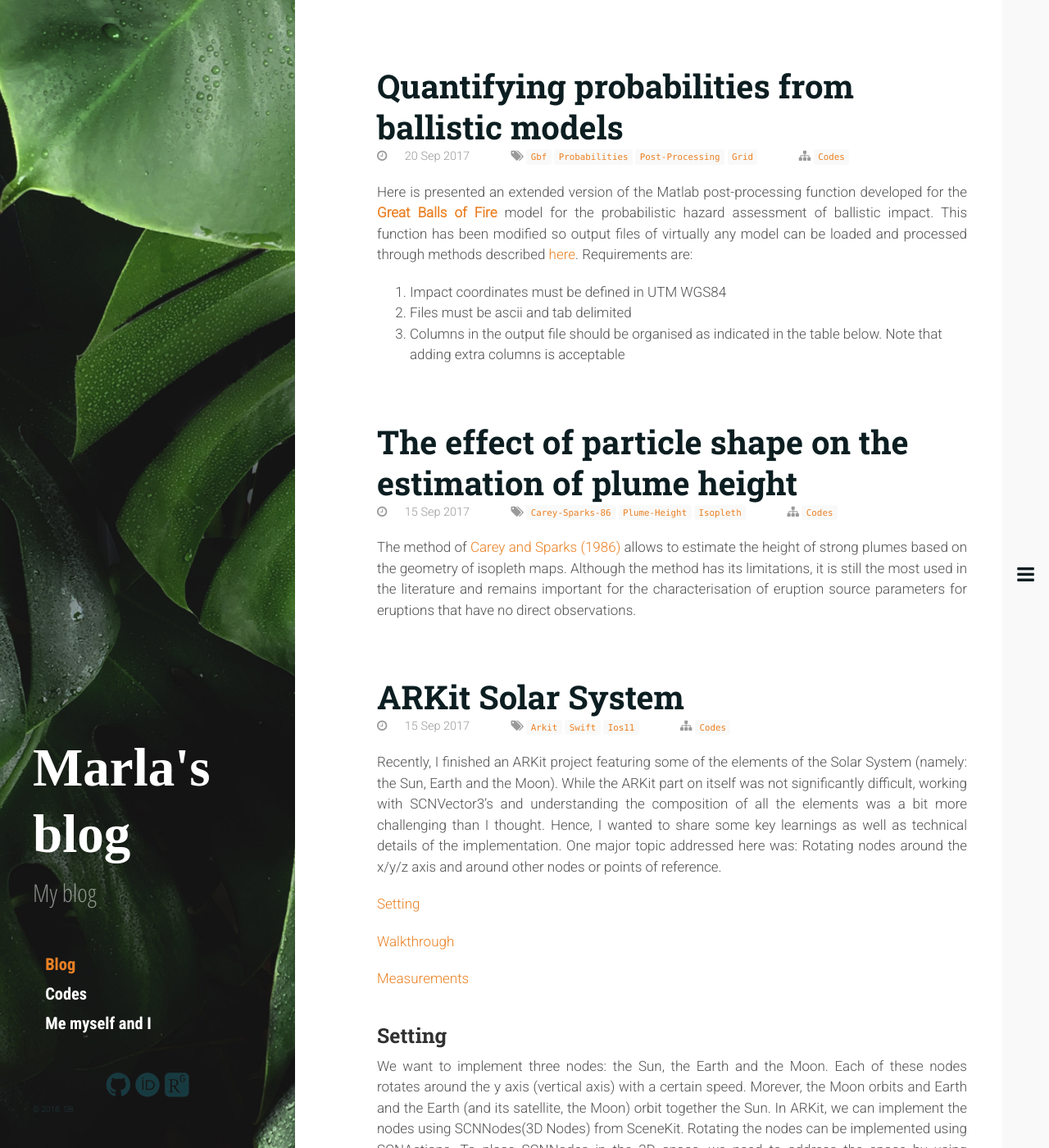
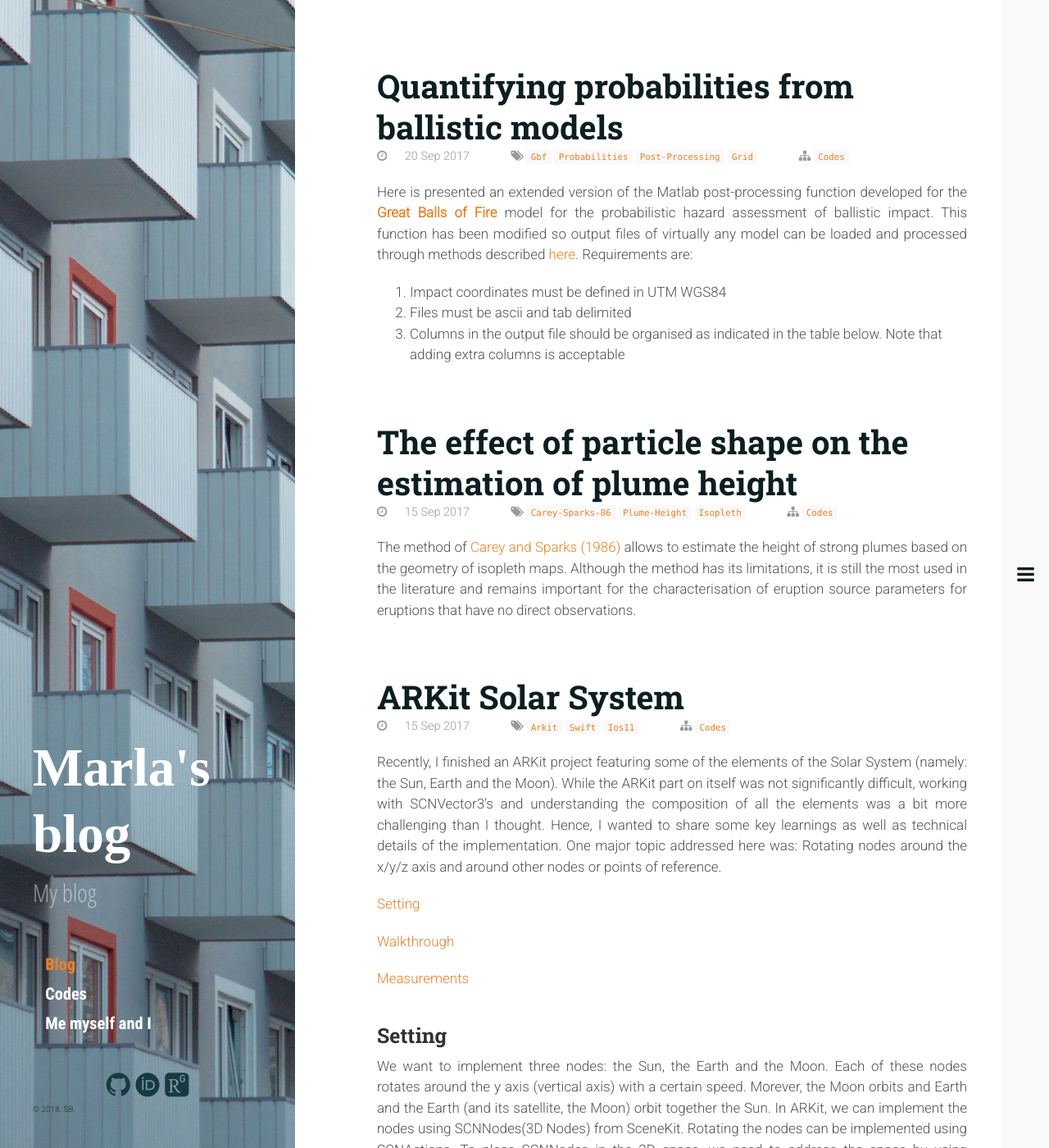
Before and after one commit to daktu12/daktu12.github.io, a Jekyll site: the page built from index.html, in a window 1280 px wide and 1400 px high. Shown: the whole window at 82% size. Built offline with Jekyll 4.4.1, drawn with Linux system fonts in a browser that asks for light colours; nearby versions of some CDN libraries; some web fonts are replaced; the list of posts is cut into pages by our own code.

Commit message:
change background

```diff
--- a/public/css/hyde.css
+++ b/public/css/hyde.css
@@ -206,7 +206,7 @@ a.nav__link:focus {
     background-position: center;
     background-repeat: no-repeat;
     background-size: cover;
-    background-image: url('/img/i_4.jpg');
+    background-image: url('/img/test.jpg');
     min-height: 100%;
 	margin: 0;
 	padding: -2rem -1rem;
```
Also changed, not shown: img/test.jpg (added).
